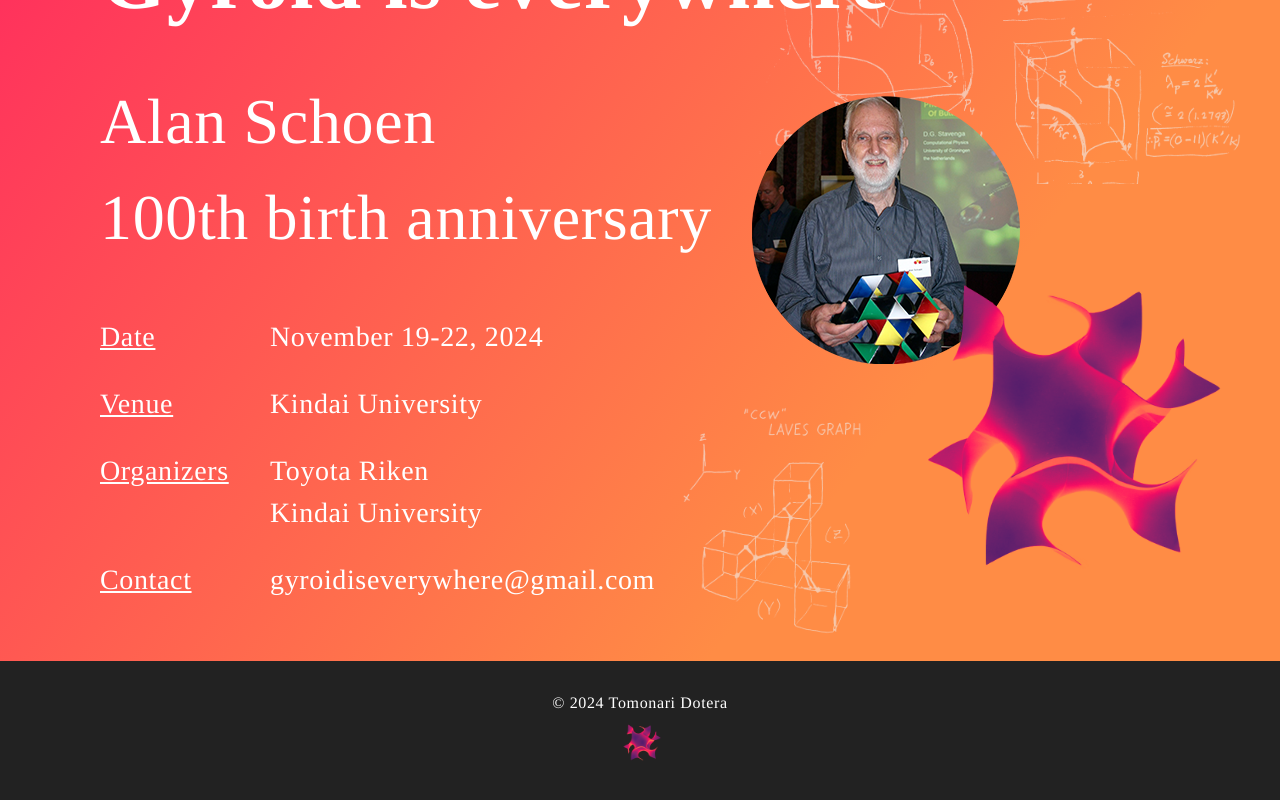
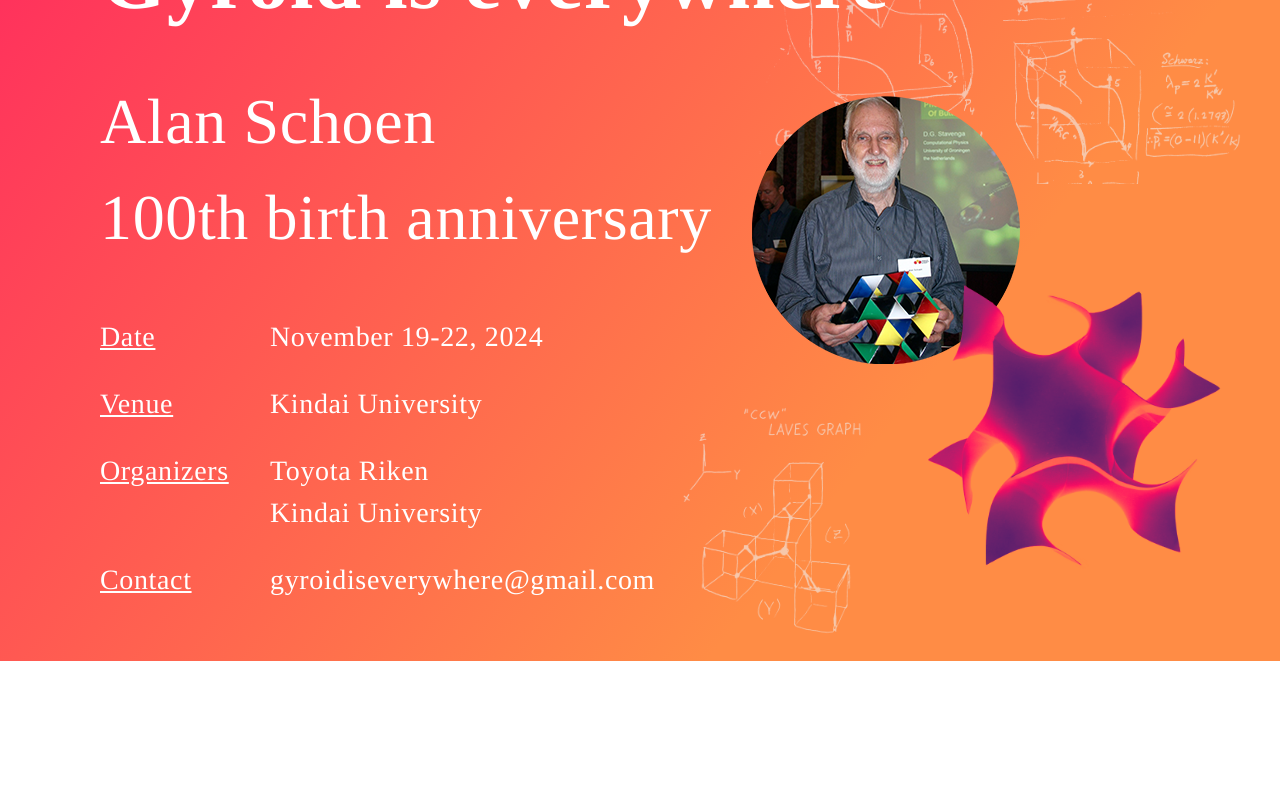
Before and after one commit to dorara-m/conference, a React (Create React App) app: page / in a window 1280 px wide. Shown: the part 222-1022 px from the top of the page. After the commit the page ends 883 px from the top, so only its background shows below. Built offline with nearby package versions, Linux system fonts and the light colour scheme.

Commit message:
mod: footerはhomeのときなし

```diff
--- a/src/App.jsx
+++ b/src/App.jsx
@@ -14,6 +14,8 @@ import Photos from "./pages/Photos";
 
 export default function App() {
   const isPC = window.innerWidth >= 768;
+  const pathname = window.location.pathname;
+
   return (
     <div className="App">
       {isPC ? <Header /> : <SpMenu />}
@@ -28,7 +30,7 @@ export default function App() {
           <Route path="/photos" element={<Photos />} />
         </Routes>
       </main>
-      <Footer />
+      {pathname !== "/" && <Footer />}
     </div>
   );
 }
--- a/src/components/footer/footer.jsx
+++ b/src/components/footer/footer.jsx
@@ -1,11 +1,11 @@
-import "./footer.scss";
+import styles from "./footer.module.scss";
 
 export default function Footer() {
   return (
-    <footer className="footer">
+    <footer className={styles.footer}>
       <div className="container">
-        <div className="copyright">© 2024 Tomonari Dotera</div>
-        <div className="footer_logo">
+        <div className={styles.copyright}>© 2024 Tomonari Dotera</div>
+        <div className={styles.logo}>
           <img src="/gyroid.png" alt="" />
         </div>
       </div>
--- a/src/components/footer/footer.scss
+++ b/src/components/footer/footer.module.scss
@@ -4,14 +4,18 @@
   background-color: #222;
   padding: 20px 0;
   text-align: center;
-  font-size: 16px;
-  color: #fff;
   @include mq() {
     padding: 30px 0;
   }
-  &_logo {
-    width: 50px;
-    margin-right: auto;
-    margin-left: auto;
-  }
 }
+
+.copyright {
+  font-size: 16px;
+  color: #fff;
+}
+
+.logo {
+  width: 50px;
+  margin-right: auto;
+  margin-left: auto;
+}
--- a/src/pages/home/Home.scss
+++ b/src/pages/home/Home.scss
@@ -44,11 +44,11 @@
   }
 
   .textArea {
-    padding: 80px 0;
+    padding: 80px 0 60px;
     position: relative;
     z-index: 2;
     @include mq() {
-      padding: 60px 0;
+      padding-top: 60px;
     }
     h1 {
       font-size: 33px;
```
